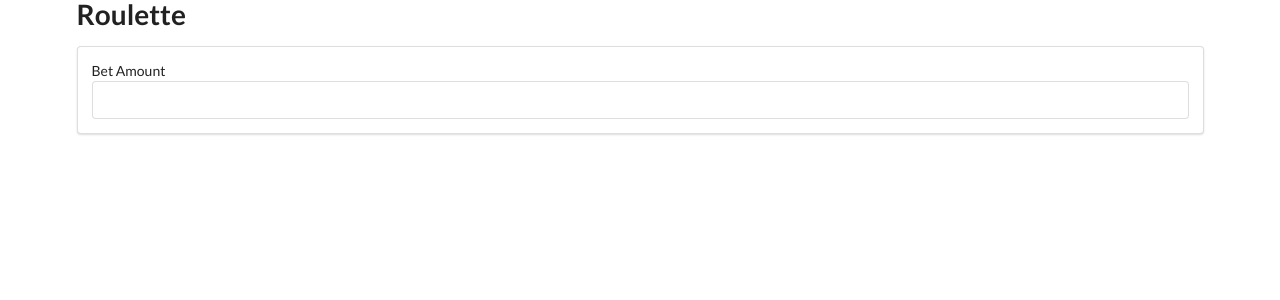
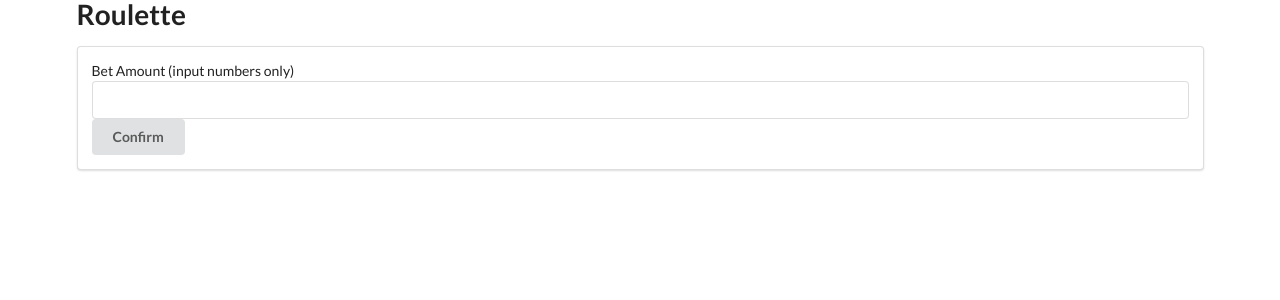
Before and after one commit to PKiechl/BCOLN, a React (Create React App) app: page / in a window 1280 px wide. Shown: the top 300 px of the page. Built offline with nearby package versions, Linux system fonts and the light colour scheme.

Commit message:
- Added validation for numbers, does only work with integers. - Added button to submit as well

```diff
--- a/src/components/App.js
+++ b/src/components/App.js
@@ -6,7 +6,6 @@ class App extends React.Component {
 
   setValue = amount => {
     console.log(amount);
-
   };
 
   render() {
--- a/src/components/InputBar.js
+++ b/src/components/InputBar.js
@@ -4,7 +4,7 @@ class InputBar extends React.Component {
   state = { amount: "" };
 
   onInputChange = event => {
-    this.setState({ amount: event.target.value });
+    this.setState({ amount: event.target.value.replace(/[^0-9]/g, '') });
   };
 
   onFormSubmit = event => {
@@ -16,12 +16,13 @@ class InputBar extends React.Component {
     return (
       <div className="search bar ui segment">
         <form onSubmit={this.onFormSubmit} className="ui form">
-          <label>Bet Amount</label>
+          <label>Bet Amount (input numbers only) </label>
           <input
             type="text"
             value={this.state.amount}
             onChange={this.onInputChange}
           />
+          <button className="ui button">Confirm</button>
         </form>
       </div>
     );
```
